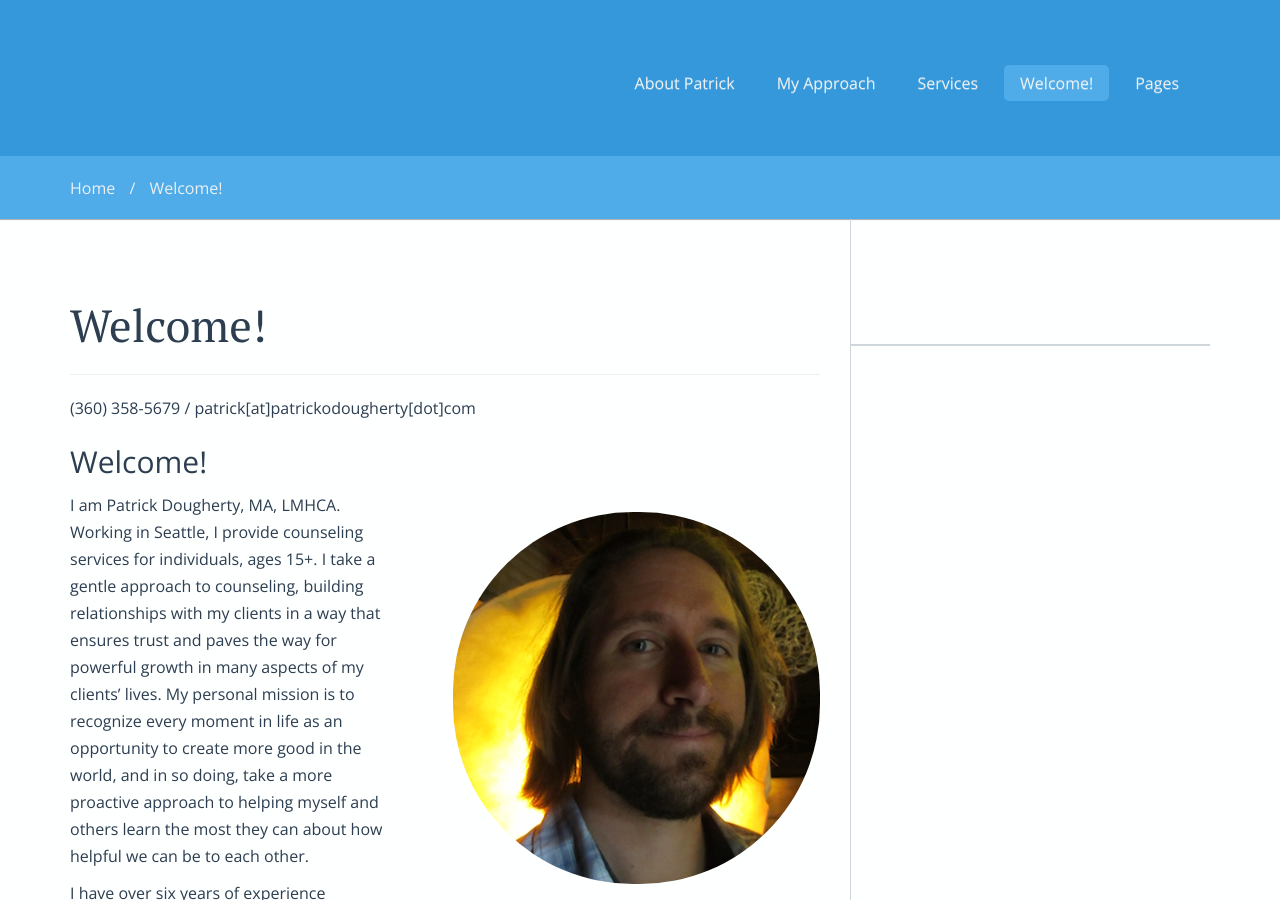
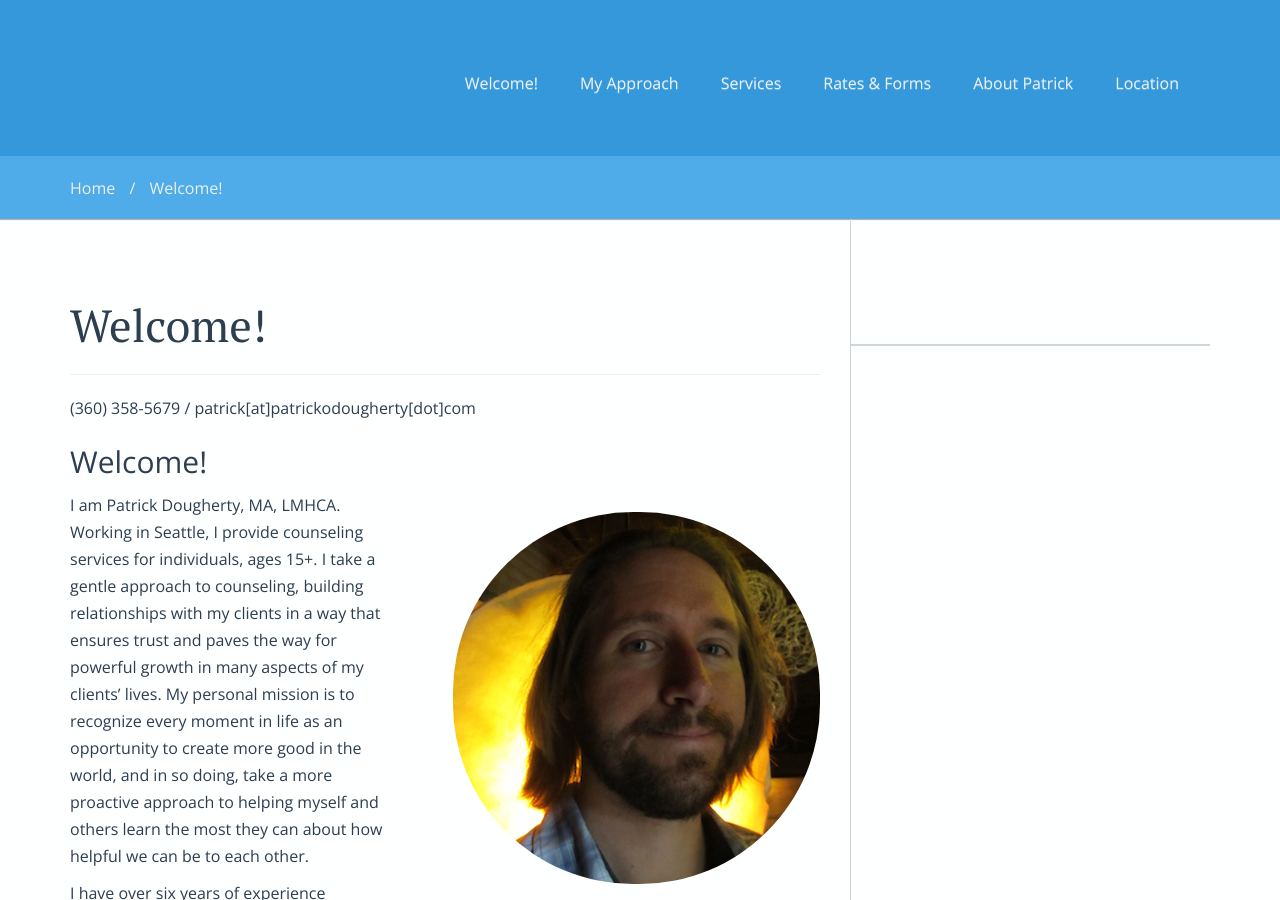
Before and after one commit to Patrick-Dougherty/patrick-dougherty.github.com, a Jekyll site: the page built from index.md, in a window 1280 px wide and 900 px high. Built offline with Jekyll 4.4.1, drawn with Linux system fonts in a browser that asks for light colours; nearby versions of some CDN libraries; library files that are not in the unit come from our copies.

Commit message:
hard code nav to set order

```diff
--- a/_includes/themes/tales/default.html
+++ b/_includes/themes/tales/default.html
@@ -83,9 +83,12 @@
         <nav class="pull-right tales-nav">
           <div class="collapse navbar-collapse">
             <ul class="nav nav-pills navbar-nav">
-              {% assign pages_list = site.pages %}
-              {% assign group = 'navigation' %}
-              {% include JB/pages_list %}
+              <li><a href="/index.html" class="active">Welcome!</a></li>
+              <li><a href="/my_approach/index.html">My Approach</a></li>
+              <li><a href="/services/index.html">Services</a></li>
+              <li><a href="/rates_and_forms/index.html">Rates & Forms</a></li>
+              <li><a href="/about/index.html">About Patrick</a></li>
+              <li><a href="/location/index.html">Location</a></li>
             </ul>
           </div>
         </nav>
```
